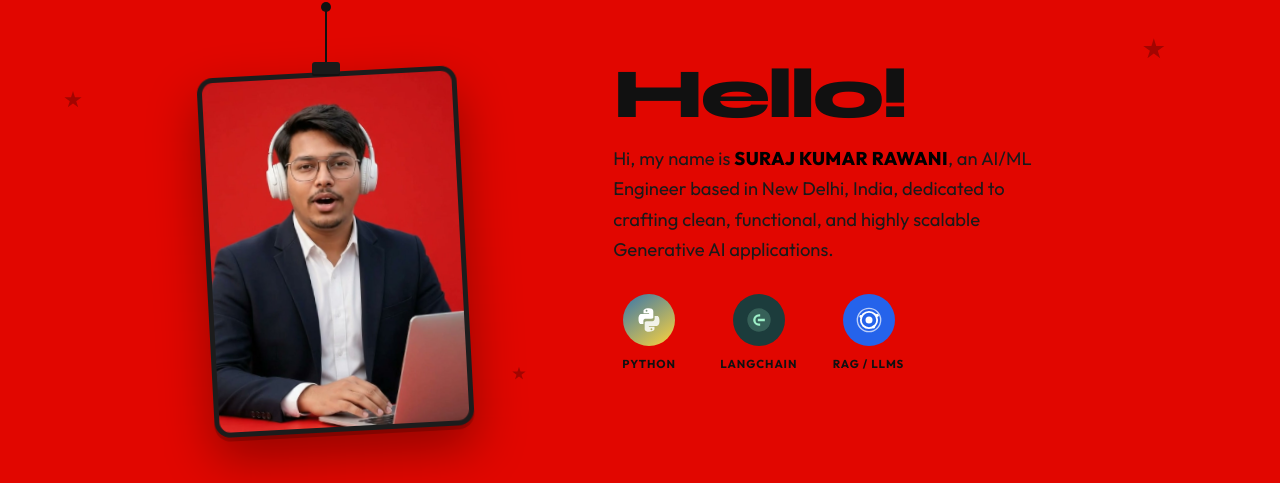
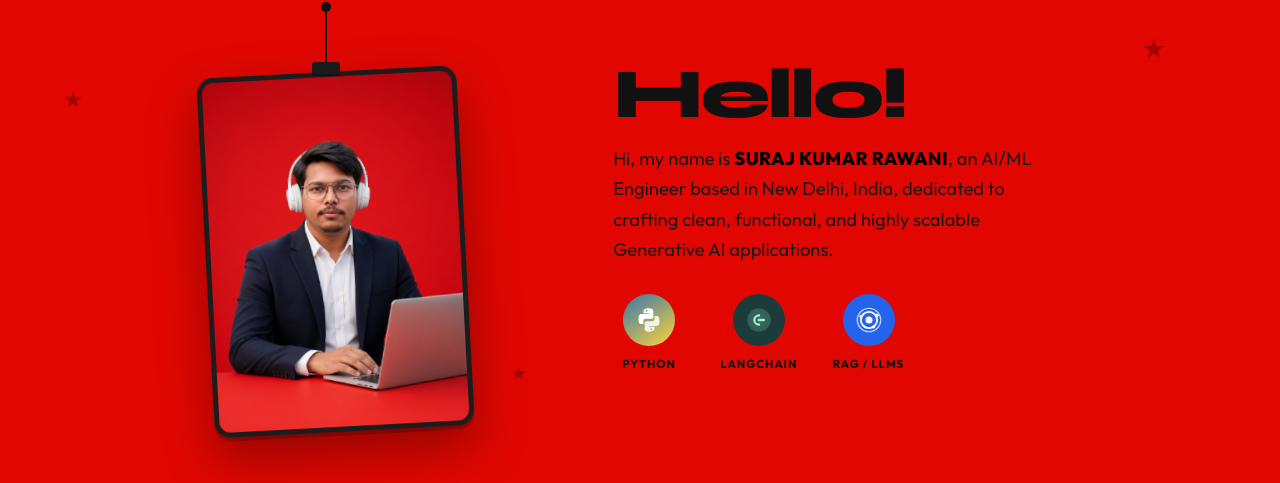
Before and after one commit to SurajRawani1919/portfolio, a React (Vite) app: page / in a window 1280 px wide. Shown: the part 854-1337 px from the top of the page. Built offline with nearby package versions, Linux system fonts and the light colour scheme.

Commit message:
Restore previous clean portrait on ID card and hero poster.
Co-authored-by: Cursor <cursoragent@cursor.com>

```diff
--- a/src/data.js
+++ b/src/data.js
@@ -13,8 +13,8 @@ export const profile = {
   github: "https://github.com/SurajRawani1919",
   instagram: "https://www.instagram.com/suraj_singh1919/",
   photo: import.meta.env.BASE_URL + "photo.png",
-  heroPhoto: import.meta.env.BASE_URL + "media/hero-portrait.jpg",
-  heroVideo: import.meta.env.BASE_URL + "media/hero-intro.mp4?v=15",
+  heroPhoto: import.meta.env.BASE_URL + "media/hero-portrait.jpg?v=16",
+  heroVideo: import.meta.env.BASE_URL + "media/hero-intro.mp4?v=16",
   resume: import.meta.env.BASE_URL + "Suraj_Kumar_Rawani_Resume.pdf",
   // Free key from https://web3forms.com (tied to profile.email)
   web3formsAccessKey: "",
```
Also changed, not shown: public/media/hero-portrait.jpg, public/photo-hero.jpg.
